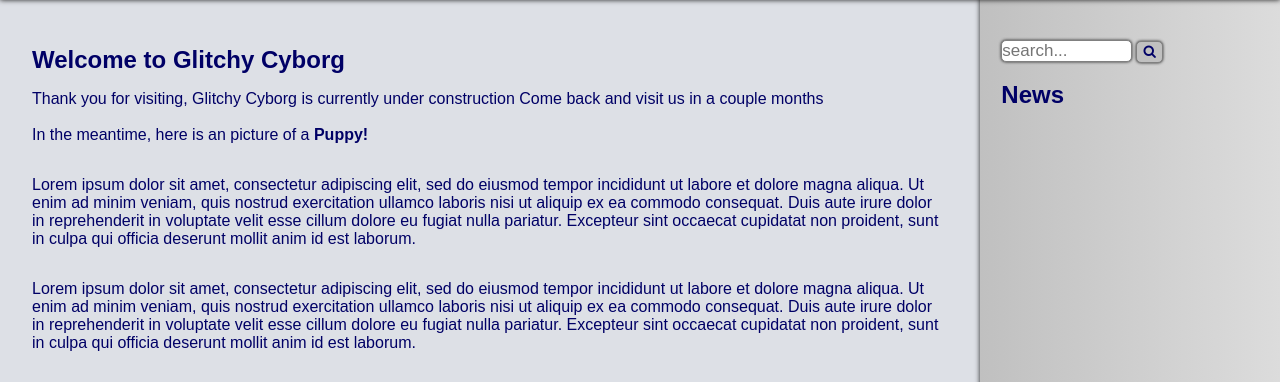
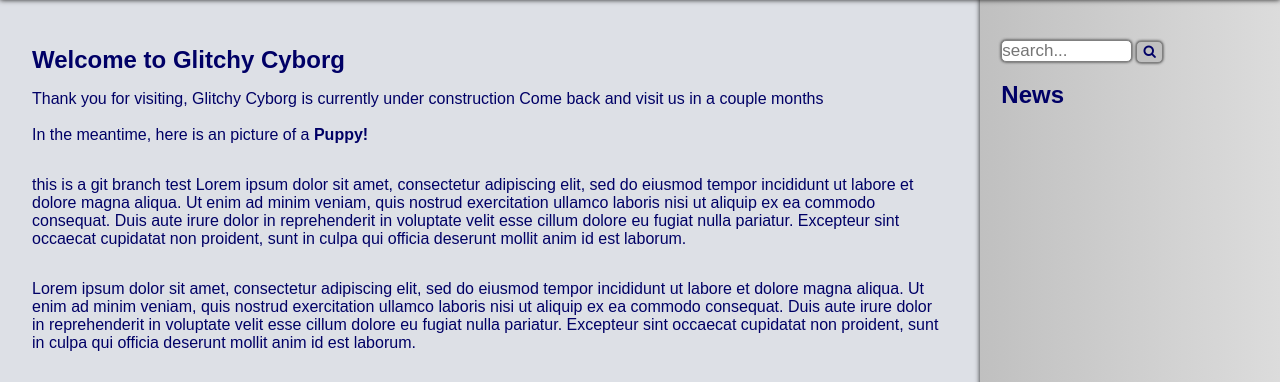
Before and after one commit to dpgraham4401/glitchycyborg, a PHP site: page / in a window 1280 px wide. Shown: the part 58-440 px from the top of the page. Run offline with PHP 8.4, Linux system fonts and the light colour scheme; data that the repository does not hold is empty.

Commit message:
new to using branches

```diff
--- a/index.php
+++ b/index.php
@@ -122,7 +122,7 @@
                     </section>
                     <section class="main_grid_row">
                         <div class="main_row_sub">
-                            <p>Lorem ipsum dolor sit amet, consectetur adipiscing elit, sed do eiusmod tempor
+                            <p>this is a git branch test Lorem ipsum dolor sit amet, consectetur adipiscing elit, sed do eiusmod tempor
                             incididunt ut labore et dolore magna aliqua. Ut enim ad minim veniam, quis nostrud
                             exercitation ullamco laboris nisi ut aliquip ex ea commodo consequat. Duis aute irure
                             dolor in reprehenderit in voluptate velit esse cillum dolore eu fugiat nulla pariatur.
```
Also changed, not shown: favicon.ico (deleted).
